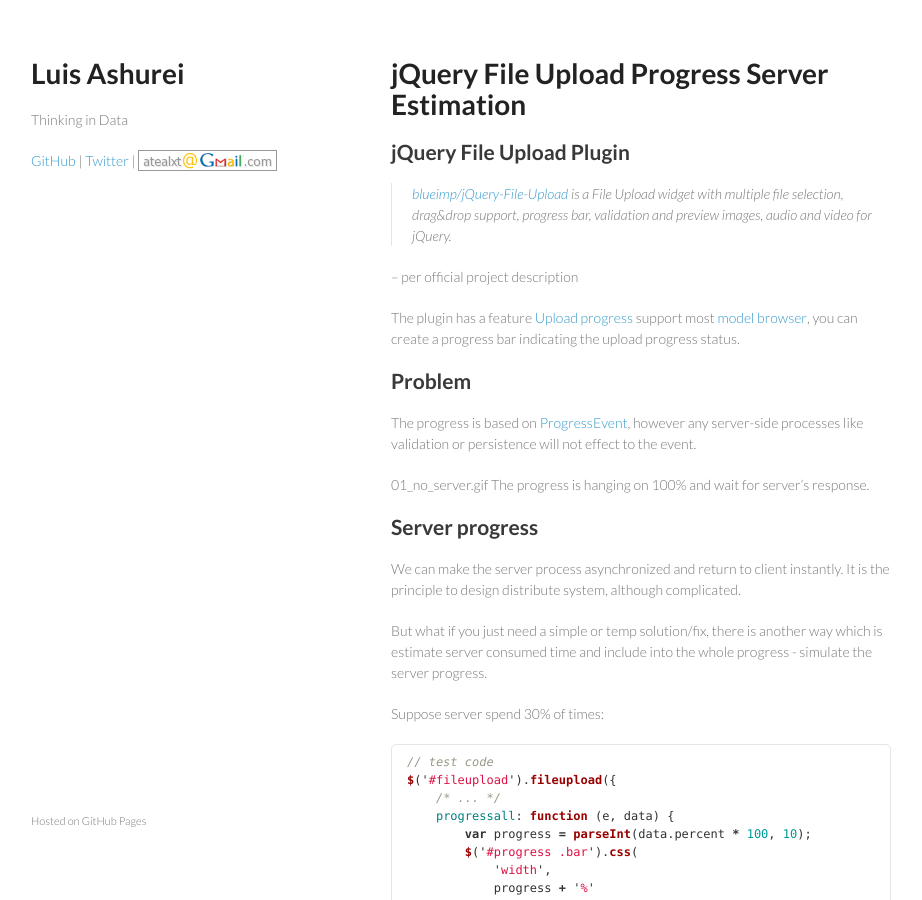
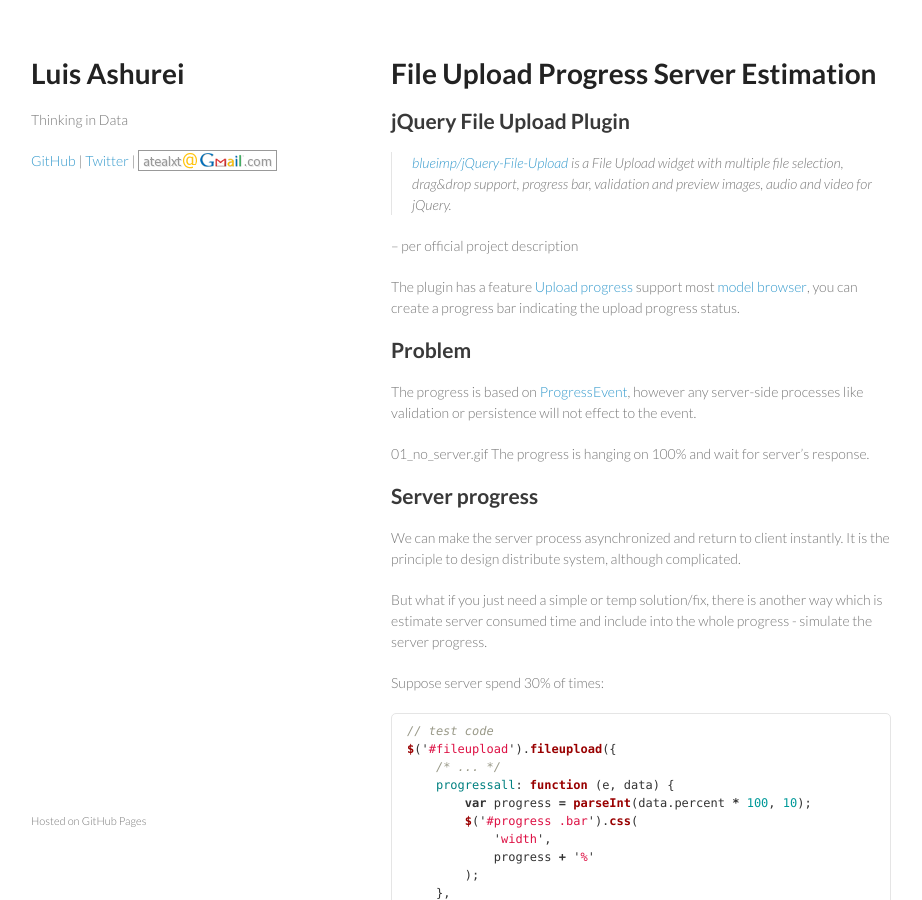
Before and after one commit to atealxt/atealxt.github.io, a Jekyll site: the page built from _posts/2015-11-03-file-upload-progress-server-estimation.md, in a window 1280 px wide and 900 px high. Shown: the whole window, without its empty margins (179-1101 px from the left). Built offline with Jekyll 4.4.1, drawn with Linux system fonts in a browser that asks for light colours; comment, search, counter and statistics services are not loaded.

Commit message:
Update and rename 2015-11-03-jquery-file-upload-progress-server-estimation.md to 2015-11-03-file-upload-progress-server-estimation.md

```diff
--- a/_posts/2015-11-03-jquery-file-upload-progress-server-estimation.md
+++ b/_posts/2015-11-03-file-upload-progress-server-estimation.md
@@ -1,13 +1,13 @@
 ---
 layout: default
-title: jQuery File Upload Progress Server Estimation
+title: File Upload Progress Server Estimation
 description:
 keywords:
 index: false
 comments: disqus
 ---
 
-# jQuery File Upload Progress Server Estimation
+# File Upload Progress Server Estimation
 
 ## jQuery File Upload Plugin
 
```
